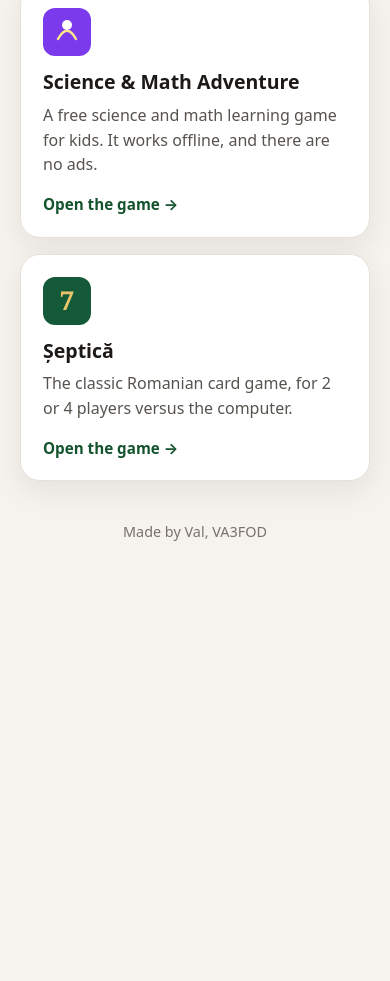
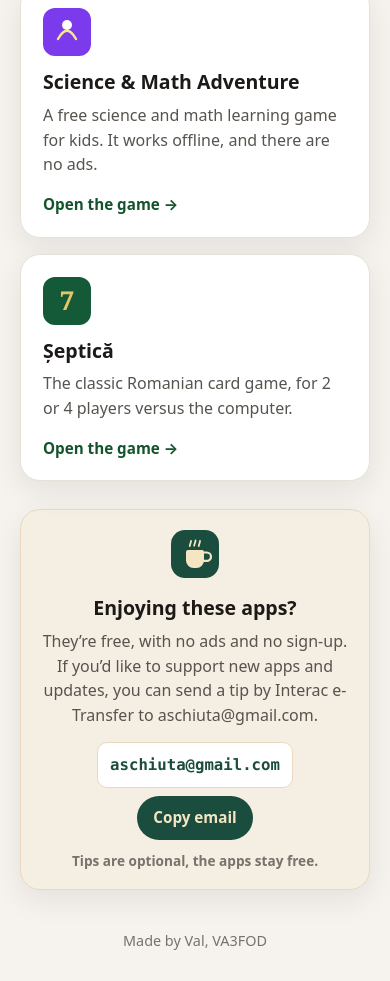
Before and after one commit to va3fod/va3fod.github.io, a plain HTML site: page index.html in a window 390 px wide. Shown: the part 296-1277 px from the top of the page. Before the commit the page ends 868 px from the top, so only its background shows below. Drawn offline with Linux system fonts and the light colour scheme.

Commit message:
Add a Support the developer tip banner
A soft, optional Interac e-Transfer banner sits below the app cards so visitors can copy aschiuta@gmail.com if they'd like to tip.

```diff
--- a/index.html
+++ b/index.html
@@ -33,6 +33,12 @@
       --link: #14532d;
       --ring: #2f6f58;
       --footer: #78716c;
+      --support-bg: #f4eee3;
+      --support-border: #ead9c0;
+      --support-btn: #1b4d3e;
+      --support-btn-ink: #f4e6c3;
+      --support-email-bg: #ffffff;
+      --support-email-ink: #1b4d3e;
     }
     @media (prefers-color-scheme: dark) {
       :root {
@@ -49,6 +55,12 @@
         --link: #a7d4bf;
         --ring: #8fbfa8;
         --footer: #a8a29e;
+        --support-bg: #24332d;
+        --support-border: #3a4d45;
+        --support-btn: #8fbfa8;
+        --support-btn-ink: #121614;
+        --support-email-bg: #1c2320;
+        --support-email-ink: #e9c46a;
       }
     }
     * { box-sizing: border-box; }
@@ -155,6 +167,98 @@
     }
     .open span { display: inline-block; transition: transform 0.15s ease; }
     a.card:hover .open span { transform: translateX(3px); }
+    .support {
+      margin-top: 28px;
+      width: 100%;
+      background: var(--support-bg);
+      border: 1px solid var(--support-border);
+      border-radius: 20px;
+      padding: 22px 24px 20px;
+      box-shadow: var(--shadow);
+      display: flex;
+      gap: 18px;
+      align-items: flex-start;
+    }
+    .support-icon {
+      width: 48px;
+      height: 48px;
+      flex: none;
+    }
+    .support-body { min-width: 0; flex: 1; }
+    .support h2 {
+      margin: 0 0 8px;
+      font-size: 1.22rem;
+      color: var(--ink);
+    }
+    .support p { flex: none; }
+    .support-email-row {
+      display: flex;
+      flex-wrap: wrap;
+      align-items: center;
+      gap: 8px;
+      margin: 14px 0 10px;
+    }
+    .support-email {
+      font-family: ui-monospace, Menlo, Consolas, monospace;
+      font-weight: 700;
+      font-size: 0.98rem;
+      color: var(--support-email-ink);
+      background: var(--support-email-bg);
+      border: 1px solid var(--support-border);
+      border-radius: 10px;
+      padding: 10px 12px;
+      user-select: text;
+      -webkit-user-select: text;
+      overflow-wrap: anywhere;
+    }
+    .support-copy {
+      appearance: none;
+      -webkit-appearance: none;
+      margin: 0;
+      border: none;
+      background: var(--support-btn);
+      color: var(--support-btn-ink);
+      font: inherit;
+      font-weight: 650;
+      font-size: 0.95rem;
+      padding: 10px 16px;
+      min-height: 44px;
+      border-radius: 999px;
+      cursor: pointer;
+    }
+    .support-copy:hover { filter: brightness(1.08); }
+    .support-copy:focus-visible {
+      outline: 3px solid var(--ring);
+      outline-offset: 3px;
+    }
+    .support-note {
+      color: var(--footer);
+      font-size: 0.85rem;
+      font-weight: 600;
+    }
+    @media (max-width: 520px) {
+      .support {
+        flex-direction: column;
+        align-items: center;
+        text-align: center;
+        padding: 20px 18px 18px;
+      }
+      .support-email-row {
+        flex-direction: column;
+        justify-content: center;
+      }
+    }
+    .visually-hidden {
+      position: absolute;
+      width: 1px;
+      height: 1px;
+      padding: 0;
+      margin: -1px;
+      overflow: hidden;
+      clip: rect(0, 0, 0, 0);
+      white-space: nowrap;
+      border: 0;
+    }
     footer {
       margin-top: 40px;
       text-align: center;
@@ -195,7 +299,72 @@
         <span class="open">Open the game <span aria-hidden="true">→</span></span>
       </a>
     </main>
+    <aside class="support" aria-labelledby="support-title">
+      <svg class="support-icon" viewBox="0 0 48 48" aria-hidden="true">
+        <rect width="48" height="48" rx="14" fill="#1b4d3e"/>
+        <path d="M20 11c0 2-1.2 3-1.2 5" fill="none" stroke="#f4e6c3" stroke-width="1.8" stroke-linecap="round"/>
+        <path d="M24.5 10.5c0 2.2-1.3 3.2-1.3 5.2" fill="none" stroke="#f4e6c3" stroke-width="1.8" stroke-linecap="round"/>
+        <path d="M29 11c0 2-1.2 3-1.2 5" fill="none" stroke="#f4e6c3" stroke-width="1.8" stroke-linecap="round"/>
+        <path d="M15 20h16a2 2 0 0 1 2 2v8.5A7.5 7.5 0 0 1 25.5 38h-3A7.5 7.5 0 0 1 15 30.5V22a2 2 0 0 1 2-2z" fill="#f4e6c3"/>
+        <path d="M33 22.5h2.8a4.2 4.2 0 0 1 0 8.4H33" fill="none" stroke="#f4e6c3" stroke-width="2.2" stroke-linecap="round"/>
+      </svg>
+      <div class="support-body">
+        <h2 id="support-title">Enjoying these apps?</h2>
+        <p>They’re free, with no ads and no sign-up. If you’d like to support new apps and updates, you can send a tip by Interac e-Transfer to aschiuta@gmail.com.</p>
+        <div class="support-email-row">
+          <code id="support-email" class="support-email">aschiuta@gmail.com</code>
+          <button type="button" id="support-copy" class="support-copy">Copy email</button>
+        </div>
+        <p class="support-note">Tips are optional, the apps stay free.</p>
+        <p id="support-status" class="visually-hidden" aria-live="polite"></p>
+      </div>
+    </aside>
     <footer>Made by Val, VA3FOD</footer>
   </div>
+  <script>
+    (function () {
+      var EMAIL = 'aschiuta@gmail.com';
+      var btn = document.getElementById('support-copy');
+      var status = document.getElementById('support-status');
+      if (!btn) return;
+      function markCopied() {
+        btn.textContent = 'Copied!';
+        if (status) status.textContent = 'Email address copied to the clipboard.';
+      }
+      function fallback() {
+        try {
+          var ta = document.createElement('textarea');
+          ta.value = EMAIL;
+          ta.setAttribute('readonly', '');
+          ta.style.position = 'fixed';
+          ta.style.left = '-9999px';
+          document.body.appendChild(ta);
+          ta.select();
+          var ok = document.execCommand && document.execCommand('copy');
+          if (ta.parentNode) ta.parentNode.removeChild(ta);
+          if (ok !== false) markCopied();
+        } catch (e) {}
+      }
+      var finished = false;
+      function finish(useFallback) {
+        if (finished) return;
+        finished = true;
+        if (useFallback) fallback();
+        else markCopied();
+      }
+      btn.addEventListener('click', function () {
+        finished = false;
+        try {
+          var proto = (window.location && window.location.protocol) || '';
+          if (proto !== 'file:' && navigator.clipboard && typeof navigator.clipboard.writeText === 'function') {
+            navigator.clipboard.writeText(EMAIL).then(function () { finish(false); }, function () { finish(true); });
+            setTimeout(function () { finish(true); }, 500);
+            return;
+          }
+        } catch (e) {}
+        fallback();
+      });
+    })();
+  </script>
 </body>
 </html>
```
